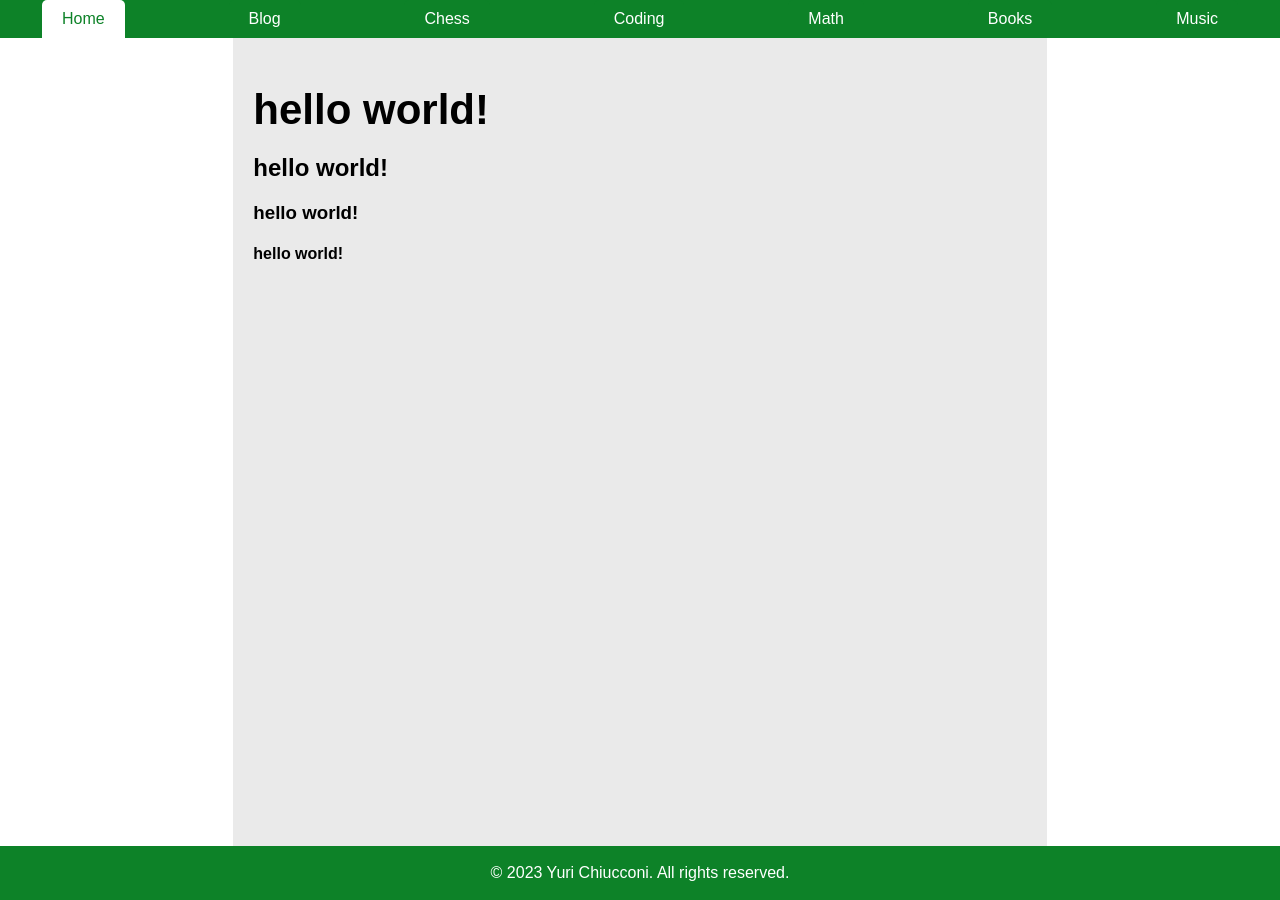
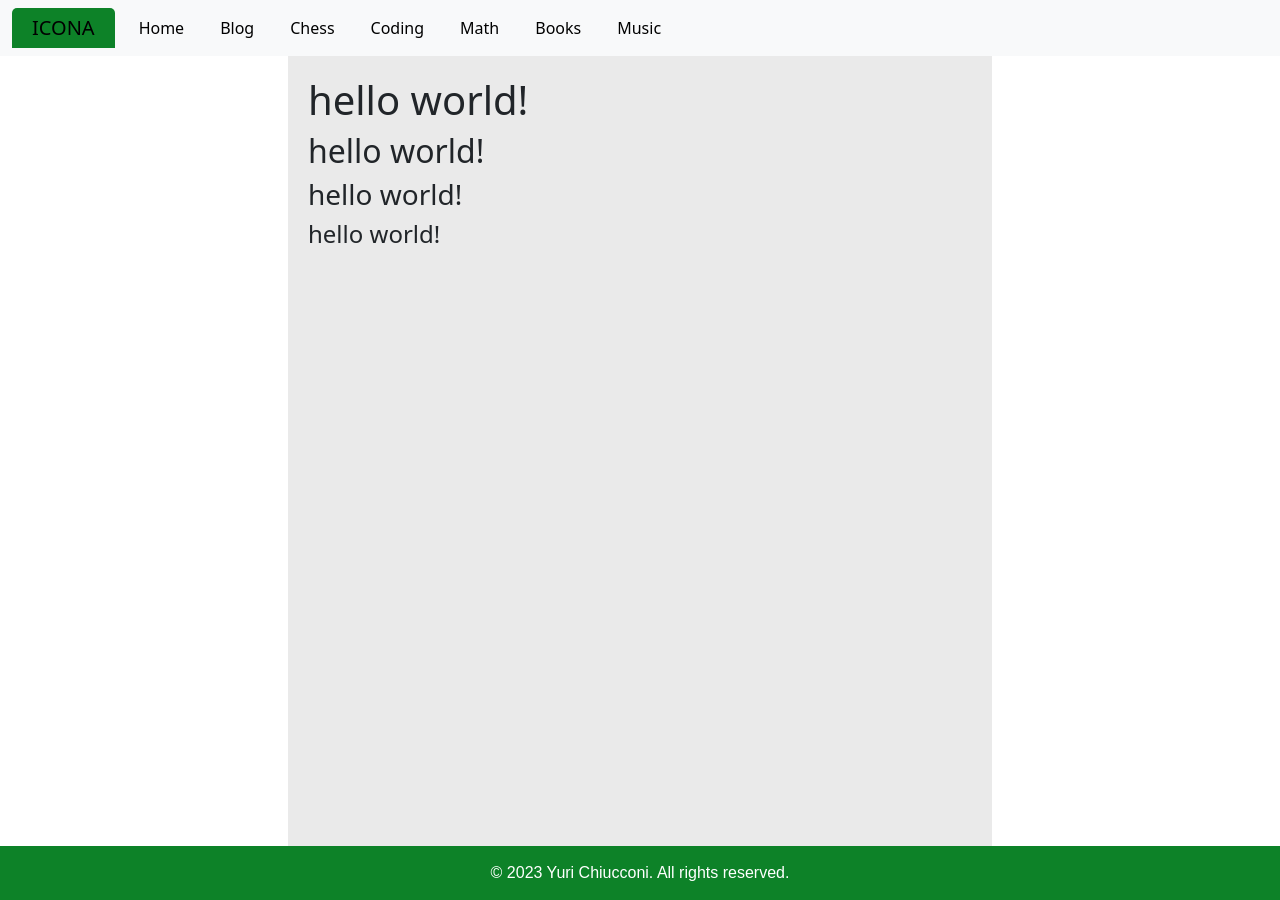
Before and after one commit to ychiucco/ychiucco.github.io, a Jekyll site: the page built from index.md, in a window 1280 px wide. Built offline with Jekyll 4.4.1, drawn with Linux system fonts in a browser that asks for light colours.

Commit message:
bootstrap first version

```diff
--- a/_includes/navigation.html
+++ b/_includes/navigation.html
@@ -1,11 +1,60 @@
-<nav>
-	<ul class="navbar-list">
-		{% for item in site.data.navigation %}
-		<li>
-			<a href="{{ item.link }}" {% if page.url == item.link %}class="current"{% endif %}>
-				<span class="button-text">{{ item.name }}</span>
-			</a>
-		</li>
-		{% endfor %}
-	</ul>
+<nav class="navbar navbar-expand-lg bg-body-tertiary">
+	<div class="container-fluid">
+		<!-- qui metto l'icona -->
+		<a class="navbar-brand" href="#">ICONA</a>
+		<!-- qui metto l'icona -->
+		<button class="navbar-toggler" type="button" data-bs-toggle="collapse" data-bs-target="#navbarSupportedContent" aria-controls="navbarSupportedContent" aria-expanded="false" aria-label="Toggle navigation">
+			<span class="navbar-toggler-icon"></span>
+		  </button>
+		<!-- non so cosa sia sta cosa qua sopra -->
+
+		<div class="collapse navbar-collapse" id="navbarSupportedContent">
+			<ul class="navbar-nav me-auto mb-2 mb-lg-0">
+				{% for item in site.data.navigation %}
+				<li class="nav-item">
+					<a  class="nav-link active" aria-current="page" href="{{ item.link }}" {% if page.url == item.link %}class="current"{% endif %}>
+						{{ item.name }}
+					</a>
+				</li>
+				{% endfor %}
+			</ul>
+		</div>
+
+	</div>
 </nav>
+<!--
+<nav class="navbar navbar-expand-lg bg-body-tertiary">
+	<div class="container-fluid">
+	  <a class="navbar-brand" href="#">Navbar</a>
+	  <button class="navbar-toggler" type="button" data-bs-toggle="collapse" data-bs-target="#navbarSupportedContent" aria-controls="navbarSupportedContent" aria-expanded="false" aria-label="Toggle navigation">
+		<span class="navbar-toggler-icon"></span>
+	  </button>
+
+	<div class="collapse navbar-collapse" id="navbarSupportedContent">
+		<ul class="navbar-nav me-auto mb-2 mb-lg-0">
+
+			<li class="nav-item">
+				<a class="nav-link active" aria-current="page" href="#">Home</a>
+		  	</li>
+
+			<li class="nav-item">
+				<a class="nav-link" href="#">Link</a>
+		  	</li>
+
+			<li class="nav-item dropdown">
+				<a class="nav-link dropdown-toggle" href="#" role="button" data-bs-toggle="dropdown" aria-expanded="false">
+			  	Dropdown
+				</a>
+				<ul class="dropdown-menu">
+			  		<li><a class="dropdown-item" href="#">Action</a></li>
+			  		<li><a class="dropdown-item" href="#">Another action</a></li>
+			  		<li><hr class="dropdown-divider"></li>
+			  		<li><a class="dropdown-item" href="#">Something else here</a></li>
+				</ul>
+		  	</li>
+		</ul>
+	</div>
+
+
+	</div>
+  </nav> -->
--- a/_layouts/default.html
+++ b/_layouts/default.html
@@ -7,10 +7,12 @@
 		<link rel="stylesheet" href="{{ '/assets/css/styles.css' | relative_url }}">
 		<link rel="stylesheet" href="{{ '/assets/css/chessboard-1.0.0.css' | relative_url }}">
 		<link rel="stylesheet" href="{{ '/assets/css/termynal.css' | relative_url }}">
+		<link href="https://cdn.jsdelivr.net/npm/bootstrap@5.3.1/dist/css/bootstrap.min.css" rel="stylesheet" integrity="sha384-4bw+/aepP/YC94hEpVNVgiZdgIC5+VKNBQNGCHeKRQN+PtmoHDEXuppvnDJzQIu9" crossorigin="anonymous">
 		<!-- JS -->
 		<script type="text/javascript" src="https://cdn.mathjax.org/mathjax/latest/MathJax.js?config=TeX-AMS-MML_HTMLorMML"></script>
 		<script src="https://code.jquery.com/jquery-1.12.4.min.js"></script>
 		<script src="{{ '/assets/js/chessboard-1.0.0.js' | relative_url }}"></script>
+		<script src="https://cdn.jsdelivr.net/npm/bootstrap@5.3.1/dist/js/bootstrap.bundle.min.js" integrity="sha384-HwwvtgBNo3bZJJLYd8oVXjrBZt8cqVSpeBNS5n7C8IVInixGAoxmnlMuBnhbgrkm" crossorigin="anonymous"></script>
 		<!-- FAVICON -->
 		<link rel="apple-touch-icon" sizes="180x180" href="/apple-touch-icon.png">
 		<link rel="icon" type="image/png" sizes="32x32" href="/favicon-32x32.png">
```
